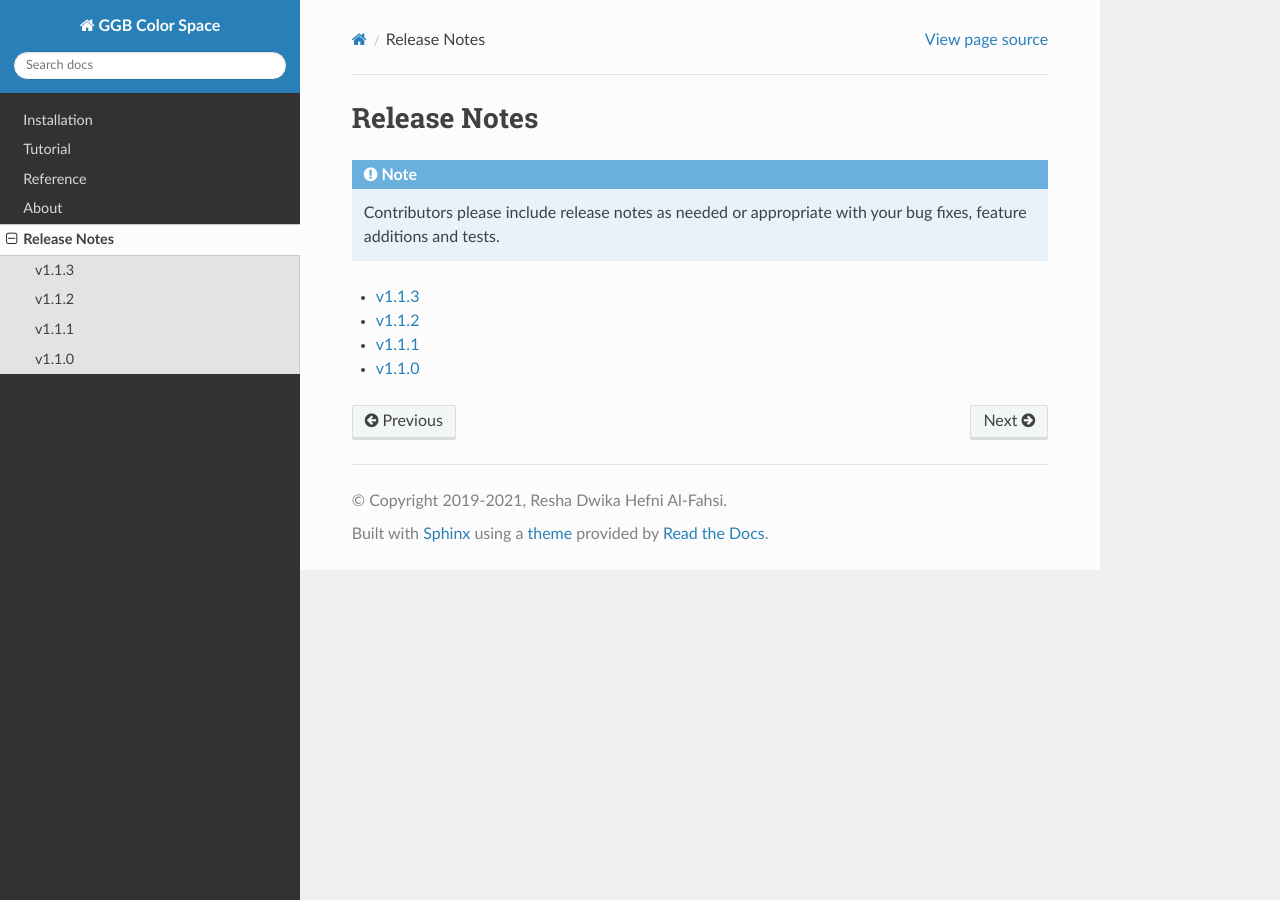
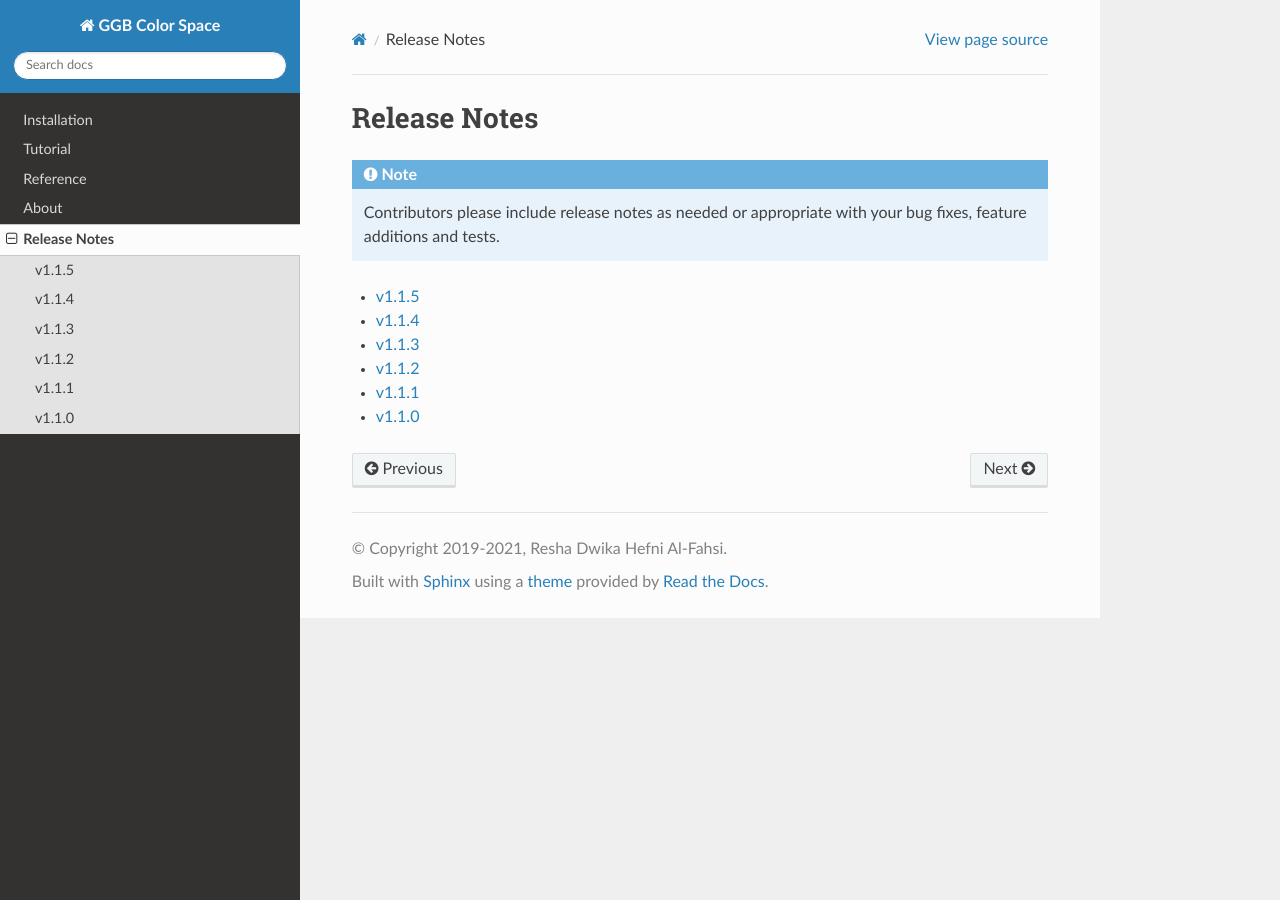
Before and after one commit to reshalfahsi/ggb, a Sphinx documentation site: the page built from docs/source/releasenotes/index.rst, in a window 1280 px wide. Built offline with Sphinx 7.4.7 and the Read the Docs theme 2.0.0, drawn with Linux system fonts in a browser that asks for light colours.

```diff
--- a/docs/source/releasenotes/index.rst
+++ b/docs/source/releasenotes/index.rst
@@ -6,6 +6,8 @@
 .. toctree::
   :maxdepth: 2
 
+  v1.1.5
+  v1.1.4
   v1.1.3
   v1.1.2
   v1.1.1
```
